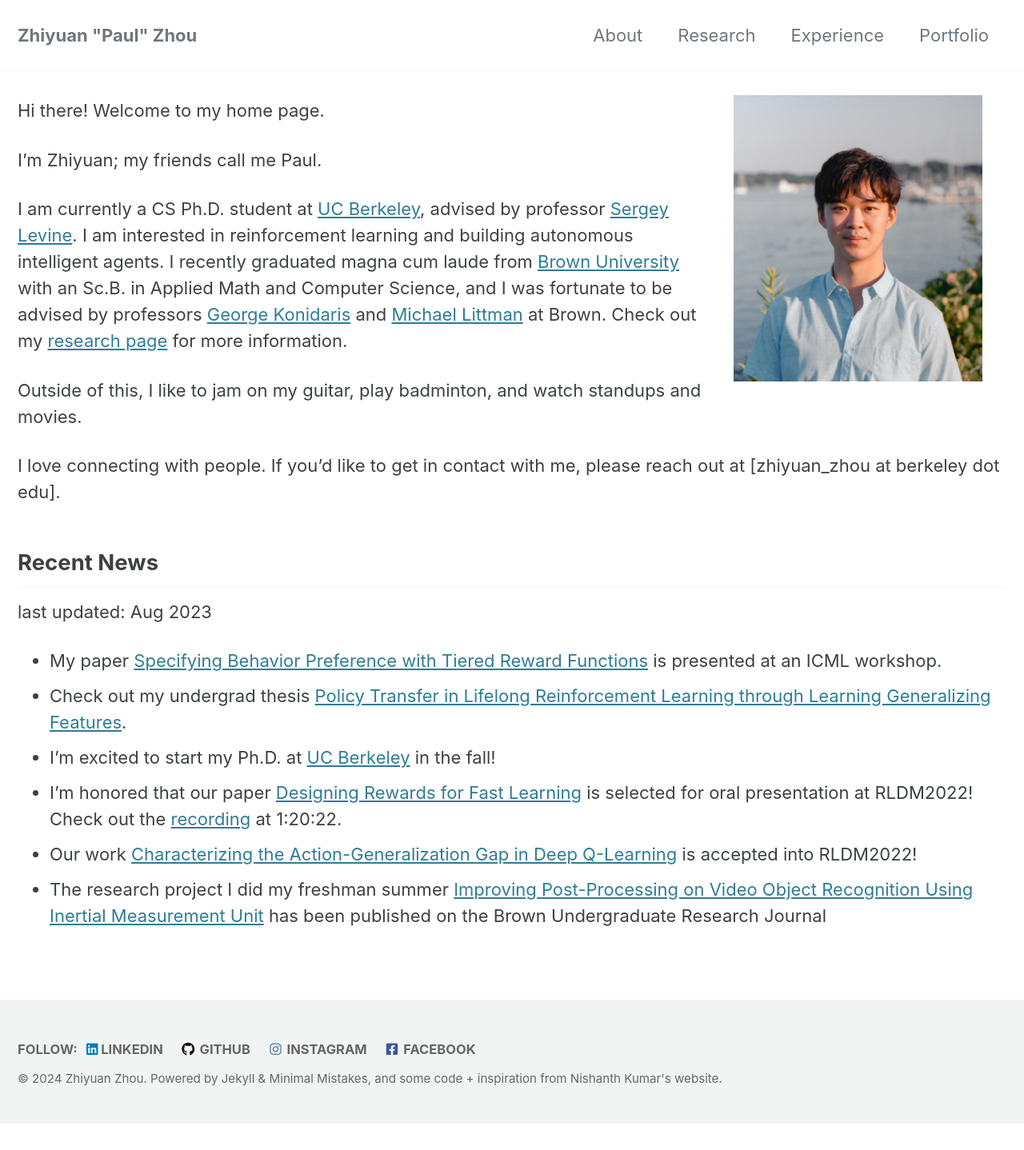
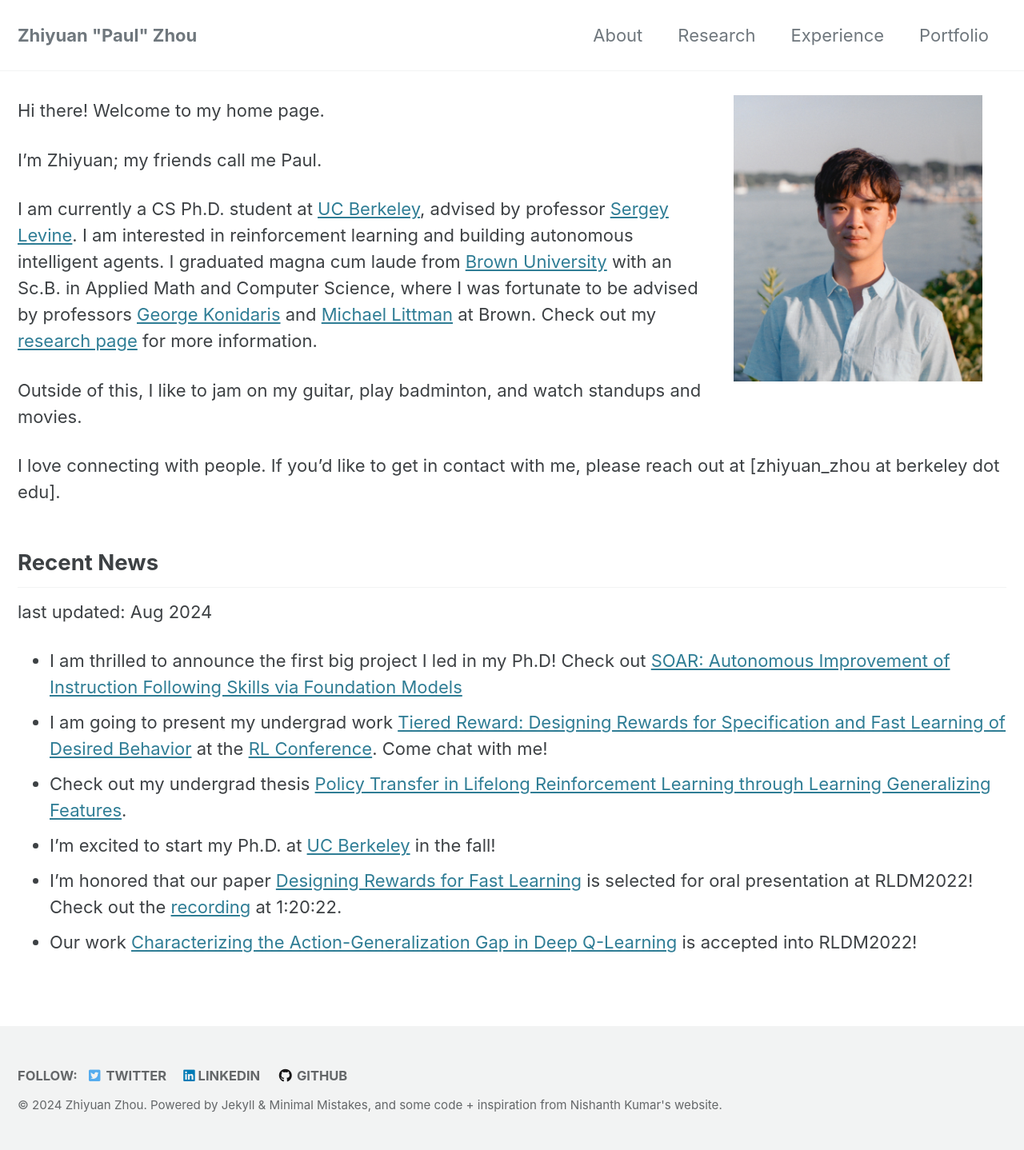
Before and after one commit to zhouzypaul/zhouzypaul.github.io, a Jekyll site: the page built from index.md, in a window 1280 px wide. Shown: the whole page at 80% size. Built offline with Jekyll 4.4.1, drawn with Linux system fonts in a browser that asks for light colours; cached includes are drawn as plain includes; before the commit the page ends 1405 px from its top, so only the background shows below that.

Commit message:
soar update

```diff
--- a/_config.yml
+++ b/_config.yml
@@ -20,7 +20,7 @@ title                    : 'Zhiyuan "Paul" Zhou'
 title_separator          : "-"
 subtitle                 :  # Portfolio website # site tagline that appears below site title in masthead
 name                     : 'Zhiyuan "Paul" Zhou'
-description              : "I am an in-coming Ph.D. student at UC Berkeley interested in reinforcement learning. I recently graduated from Brown University with an Sc.B. in Applied Math and CS."
+description              : "Zhiyuan Paul Zhou is a CS Ph.D. student at UC Berkeley interested in reinforcement learning and building autonomous intelligent agents."
 url                      : 'https://zhouzypaul.github.io' # the base hostname & protocol for your site e.g. "https://mmistakes.github.io"
 baseurl                  : '/' # the subpath of your site, e.g. "/blog"
 repository               : 'zhouzypaul/zhouzypaul.github.io' # GitHub username/repo-name e.g. "mmistakes/minimal-mistakes"
@@ -106,7 +106,7 @@ analytics:
 author:
   name             : 'Zhiyuan "Paul" Zhou'
   avatar           : # path of avatar image, e.g. "/assets/images/bio-photo.jpg"
-  bio              : "I am an in-coming Ph.D. student at UC Berkeley interested in reinforcement learning. I recently graduated from Brown University with an Sc.B. in Applied Math and CS."
+  bio              : "I am a CS Ph.D. student at UC Berkeley, interested in reinforcement learning and building autonomous intelligent agents."
   location         : "Providence, RI"
   email            :
   links:
@@ -132,9 +132,9 @@ author:
 # Site Footer
 footer:
   links:
-    # - label: "Twitter"
-    #   icon: "fab fa-fw fa-twitter-square"
-    #   # url:
+    - label: "Twitter"
+      icon: "fab fa-fw fa-twitter-square"
+      url: https://twitter.com/zhiyuan_zhou_
     - label: "LinkedIn"
       icon: "fab fa-linkedin"
       url: https://www.linkedin.com/in/zhiyuan-paul-zhou/
@@ -147,12 +147,6 @@ footer:
     # - label: "Bitbucket"
     #   icon: "fab fa-fw fa-bitbucket"
     #   # url:
-    - label: "Instagram"
-      icon: "fab fa-fw fa-instagram"
-      url: https://www.instagram.com/paul_zhou_/
-    - label: "Facebook"
-      icon: "fab fa-fw fa-facebook-square"
-      url: https://www.facebook.com/paul.zhou.528
 
 
 # Reading Files
--- a/index.md
+++ b/index.md
@@ -13,17 +13,17 @@ Hi there! Welcome to my home page.
 I'm Zhiyuan; my friends call me Paul.
 
 I am currently a CS Ph.D. student at [UC Berkeley](https://www.berkeley.edu), advised by professor [Sergey Levine](https://people.eecs.berkeley.edu/~svlevine/). I am interested in reinforcement learning and building autonomous intelligent agents.
-I recently graduated magna cum laude from [Brown University](https://www.brown.edu) with an Sc.B. in Applied Math and Computer Science, and I was fortunate to be advised by professors [George Konidaris](https://cs.brown.edu/people/gdk/) and [Michael Littman](https://www.littmania.com) at Brown. Check out my [research page](/research/) for more information.
+I graduated magna cum laude from [Brown University](https://www.brown.edu) with an Sc.B. in Applied Math and Computer Science, where I was fortunate to be advised by professors [George Konidaris](https://cs.brown.edu/people/gdk/) and [Michael Littman](https://www.littmania.com) at Brown. Check out my [research page](/research/) for more information.
 
 Outside of this, I like to jam on my guitar, play badminton, and watch standups and movies.
 
 I love connecting with people. If you'd like to get in contact with me, please reach out at [zhiyuan_zhou at berkeley dot edu].
 
 ## Recent News
-last updated: Aug 2023
-- My paper [Specifying Behavior Preference with Tiered Reward Functions](https://arxiv.org/abs/2212.03733) is presented at an ICML workshop.
+last updated: Aug 2024
+- I am thrilled to announce the first big project I led in my Ph.D! Check out [SOAR: Autonomous Improvement of Instruction Following Skills via Foundation Models](https://auto-improvement.github.io)
+- I am going to present my undergrad work [Tiered Reward: Designing Rewards for Specification and Fast Learning of Desired Behavior](https://arxiv.org/abs/2212.03733) at the [RL Conference](https://rl-conference.cc). Come chat with me!
 - Check out my undergrad thesis [Policy Transfer in Lifelong Reinforcement Learning through Learning Generalizing Features](https://cs.brown.edu/media/filer_public/c2/72/c272a1f8-1186-4a85-8f97-cfe8a1a7278a/zhouzhiyuan_honors_thesis.pdf).
 - I'm excited to start my Ph.D. at [UC Berkeley](https://www.berkeley.edu) in the fall!
 - I'm honored that our paper [Designing Rewards for Fast Learning](https://arxiv.org/abs/2205.15400?context=cs.AI) is selected for oral presentation at RLDM2022! Check out the [recording](https://brown.hosted.panopto.com/Panopto/Pages/Viewer.aspx?id=7adfa2ab-3dde-46ab-b69e-aea800efe5ef) at 1:20:22.
 - Our work [Characterizing the Action-Generalization Gap in Deep Q-Learning](https://arxiv.org/abs/2205.05588) is accepted into RLDM2022!
-- The research project I did my freshman summer [Improving Post-Processing on Video Object Recognition Using Inertial Measurement Unit](https://brownresearchclub.weebly.com/spring-2022.html) has been published on the Brown Undergraduate Research Journal
```
Also changed, not shown: _pages/research.md (+56 -6 lines), 1 other file.
